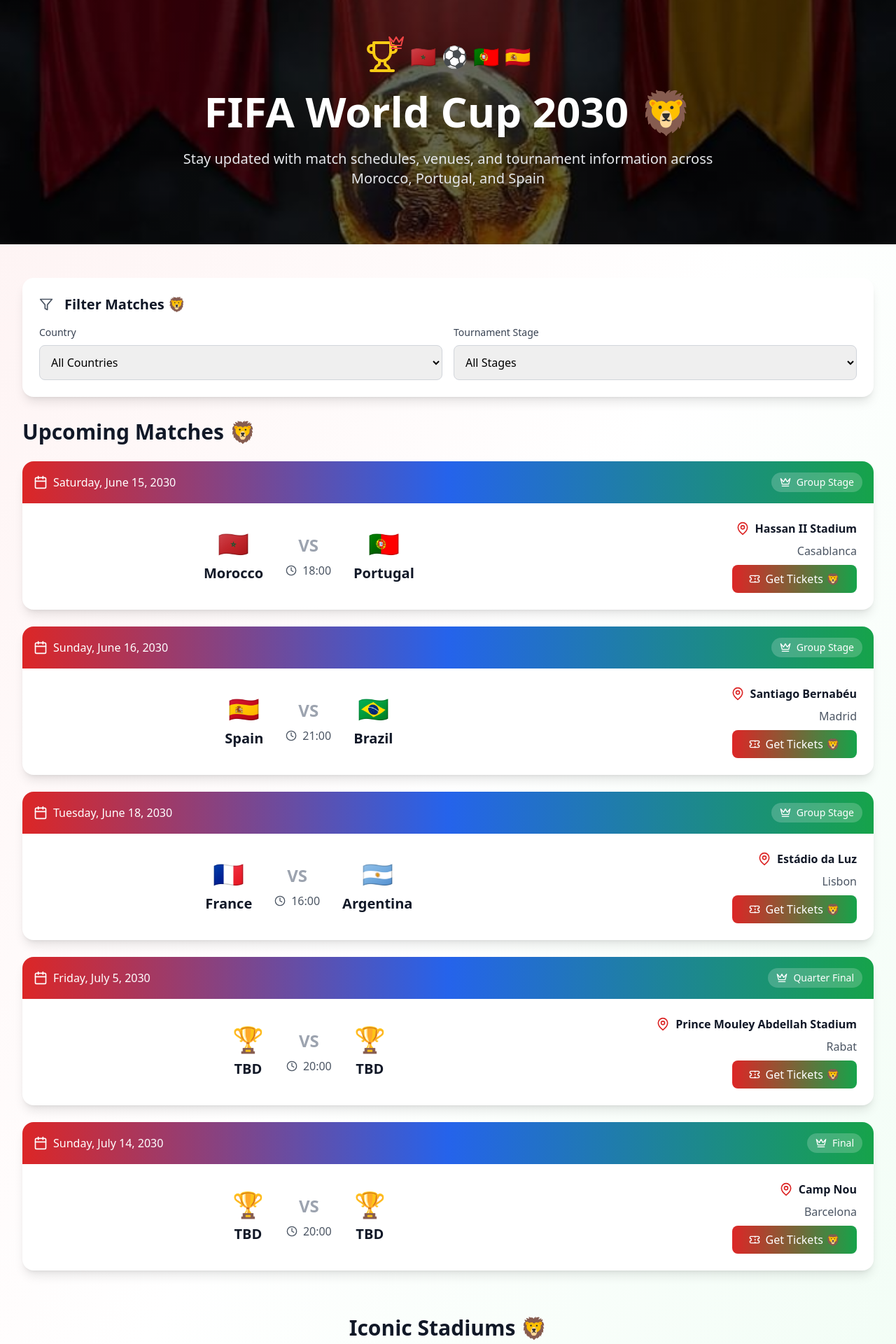
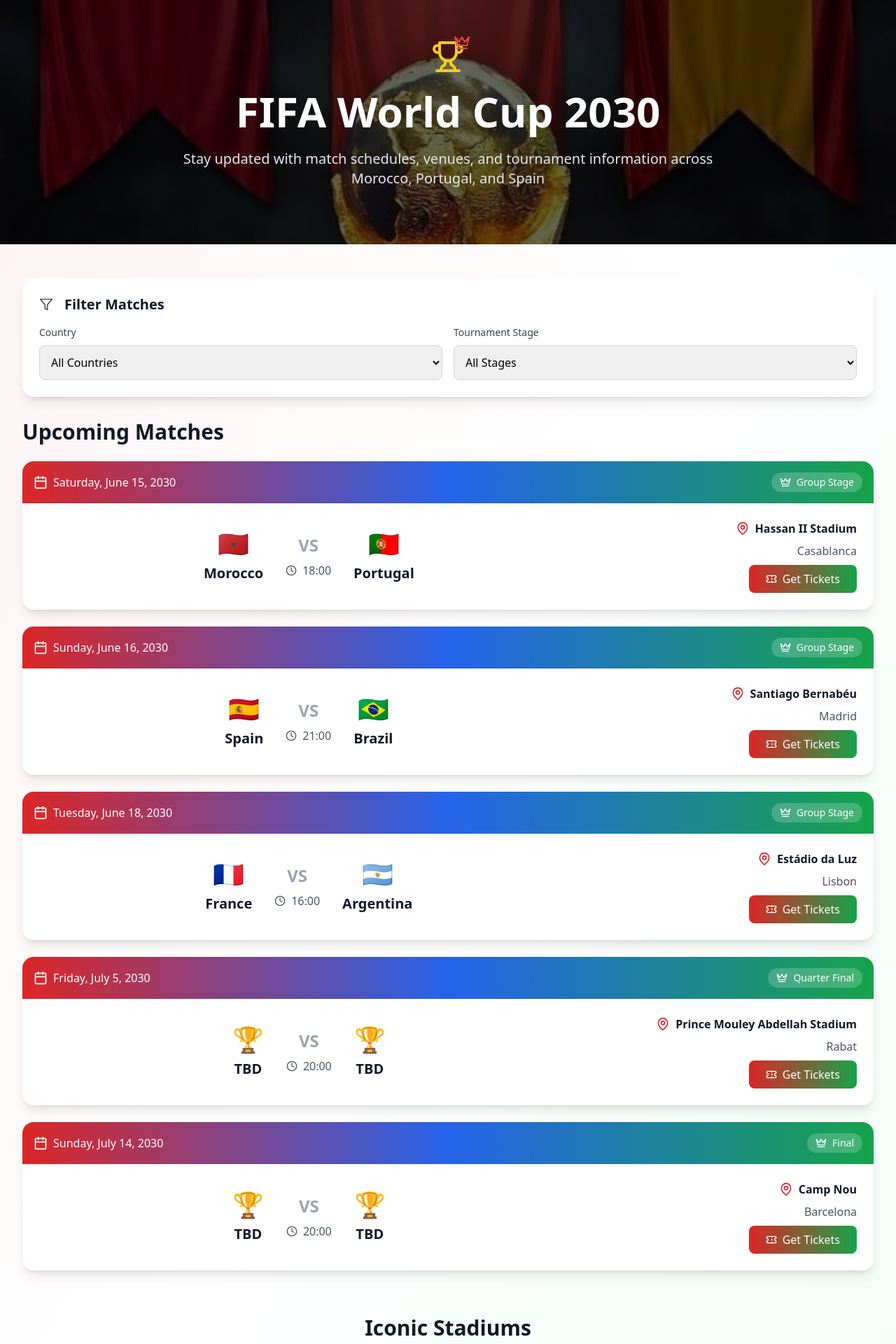
Before and after one commit to AnasSadki/Ai-Morocco-Guide-WorldCup-2030, a React (Vite) app: page /matches in a window 1280 px wide. Shown: the part 160-2080 px from the top of the page at 70% size. Built offline with nearby package versions, Linux system fonts and the light colour scheme.

Commit message:
Remove emojis from Match Info page

```diff
--- a/src/pages/MatchInfo.tsx
+++ b/src/pages/MatchInfo.tsx
@@ -115,10 +115,9 @@ const MatchInfo = () => {
               <Trophy className="w-12 h-12 text-yellow-400" />
               <Crown className="w-6 h-6 text-red-500 absolute -top-2 -right-2" />
             </div>
-            <div className="text-3xl">🇲🇦 ⚽ 🇵🇹 🇪🇸</div>
           </div>
           <h1 className="text-5xl md:text-6xl font-bold text-white mb-6">
-            FIFA World Cup 2030 🦁
+            FIFA World Cup 2030
           </h1>
           <p className="text-xl text-gray-200 max-w-3xl mx-auto">
             Stay updated with match schedules, venues, and tournament information across Morocco, Portugal, and Spain
@@ -131,7 +130,7 @@ const MatchInfo = () => {
         <div className="bg-white rounded-2xl shadow-lg p-6 mb-8">
           <div className="flex items-center space-x-4 mb-4">
             <Filter className="w-5 h-5 text-gray-600" />
-            <h2 className="text-xl font-semibold text-gray-900">Filter Matches 🦁</h2>
+            <h2 className="text-xl font-semibold text-gray-900">Filter Matches</h2>
           </div>
 
           <div className="grid grid-cols-1 md:grid-cols-2 gap-4">
@@ -143,9 +142,9 @@ const MatchInfo = () => {
                 className="w-full p-3 border border-gray-300 rounded-lg focus:ring-2 focus:ring-red-500 focus:border-transparent"
               >
                 <option value="all">All Countries</option>
-                <option value="Morocco">🇲🇦 Morocco</option>
-                <option value="Portugal">🇵🇹 Portugal</option>
-                <option value="Spain">🇪🇸 Spain</option>
+                <option value="Morocco">Morocco</option>
+                <option value="Portugal">Portugal</option>
+                <option value="Spain">Spain</option>
               </select>
             </div>
 
@@ -169,7 +168,7 @@ const MatchInfo = () => {
 
         {/* Match Cards */}
         <div className="space-y-6 mb-12">
-          <h2 className="text-3xl font-bold text-gray-900 mb-6">Upcoming Matches 🦁</h2>
+          <h2 className="text-3xl font-bold text-gray-900 mb-6">Upcoming Matches</h2>
 
           {filteredMatches.map((match) => (
             <div key={match.id} className="bg-white rounded-2xl shadow-lg hover:shadow-xl transition-all duration-300 overflow-hidden">
@@ -226,7 +225,7 @@ const MatchInfo = () => {
 
                     <button className="bg-gradient-to-r from-red-600 to-green-600 text-white px-6 py-2 rounded-lg hover:shadow-lg transition-all duration-300 flex items-center space-x-2 mx-auto lg:ml-auto lg:mr-0">
                       <Ticket className="w-4 h-4" />
-                      <span>Get Tickets 🦁</span>
+                      <span>Get Tickets</span>
                     </button>
                   </div>
                 </div>
@@ -237,7 +236,7 @@ const MatchInfo = () => {
 
         {/* Stadiums Section */}
         <div className="mt-16">
-          <h2 className="text-3xl font-bold text-gray-900 mb-8 text-center">Iconic Stadiums 🦁</h2>
+          <h2 className="text-3xl font-bold text-gray-900 mb-8 text-center">Iconic Stadiums</h2>
 
           <div className="grid grid-cols-1 md:grid-cols-3 gap-8">
             {stadiums.map((stadium, index) => (
```
